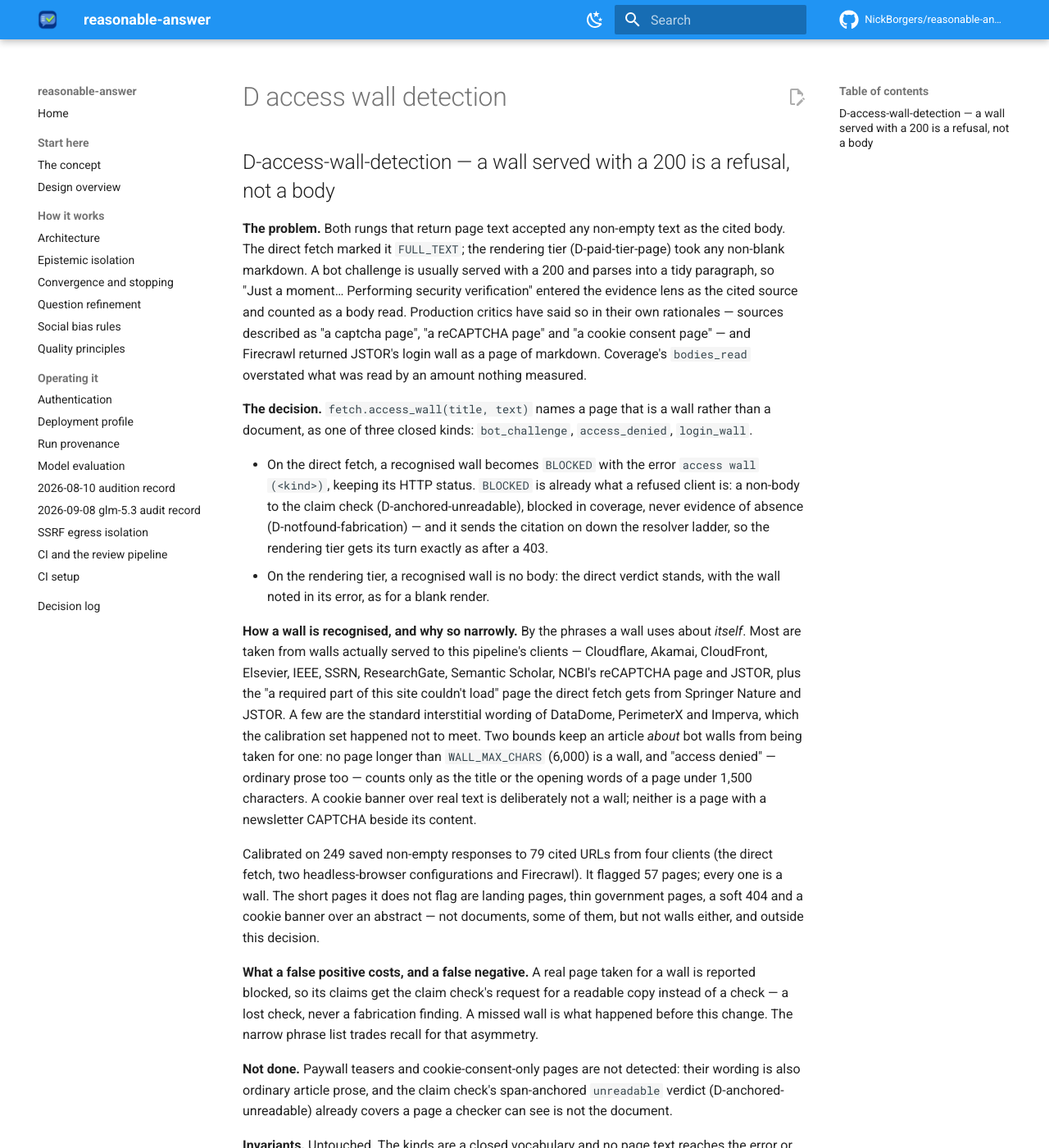
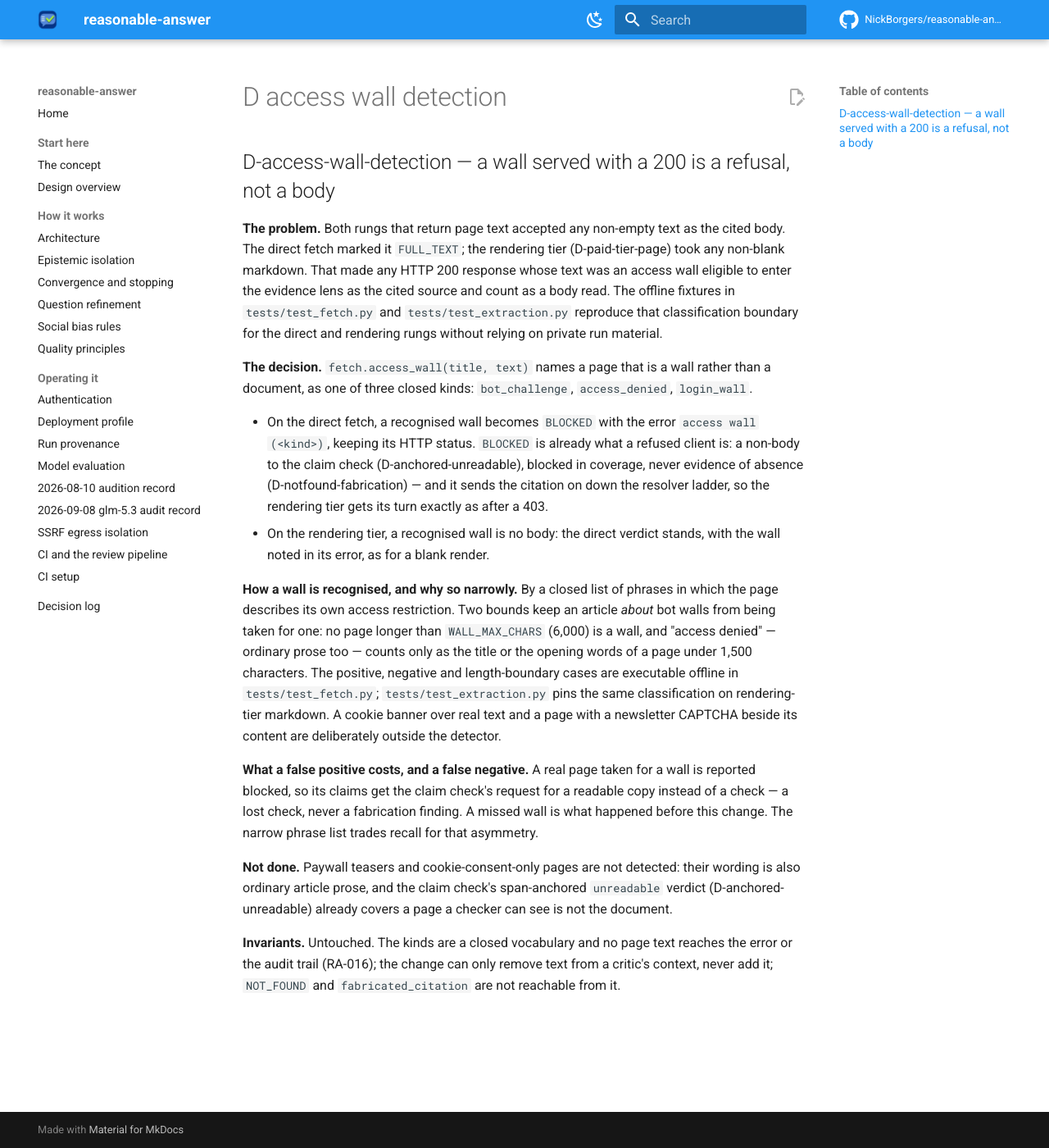
Before and after one commit to NickBorgers/reasonable-answer, an MkDocs documentation site: the page built from docs/decisions/D-access-wall-detection.md, in a window 1280 px wide and 1400 px high. Shown: the whole window at 82% size. Built offline with MkDocs 1.6.1 and Material for MkDocs 9.7.7, drawn with Linux system fonts in a browser that asks for light colours; comment, search, counter and statistics services are not loaded.

Commit message:
fix: address reviewer findings (cycle 1, cold)
Addressed the sole blocker by removing unauditable private calibration and production-observation claims from D-access-wall-detection. The decision now grounds the classification boundary and thresholds in committed offline fixtures while preserving the PR's behavior and intent. All 2,250 offline tests pass and Ruff is clean.

Addressed:
  - quality/qual-claim-unsupported-1

```diff
--- a/docs/decisions/D-access-wall-detection.md
+++ b/docs/decisions/D-access-wall-detection.md
@@ -2,12 +2,10 @@
 
 **The problem.** Both rungs that return page text accepted any non-empty text as the cited body.
 The direct fetch marked it `FULL_TEXT`; the rendering tier (D-paid-tier-page) took any non-blank
-markdown. A bot challenge is usually served with a 200 and parses into a tidy paragraph, so
-"Just a moment… Performing security verification" entered the evidence lens as the cited source
-and counted as a body read. Production critics have said so in their own rationales — sources
-described as "a captcha page", "a reCAPTCHA page" and "a cookie consent page" — and Firecrawl
-returned JSTOR's login wall as a page of markdown. Coverage's `bodies_read` overstated what was
-read by an amount nothing measured.
+markdown. That made any HTTP 200 response whose text was an access wall eligible to enter the
+evidence lens as the cited source and count as a body read. The offline fixtures in
+`tests/test_fetch.py` and `tests/test_extraction.py` reproduce that classification boundary for
+the direct and rendering rungs without relying on private run material.
 
 **The decision.** `fetch.access_wall(title, text)` names a page that is a wall rather than a
 document, as one of three closed kinds: `bot_challenge`, `access_denied`, `login_wall`.
@@ -20,22 +18,14 @@ document, as one of three closed kinds: `bot_challenge`, `access_denied`, `login
 - On the rendering tier, a recognised wall is no body: the direct verdict stands, with the
   wall noted in its error, as for a blank render.
 
-**How a wall is recognised, and why so narrowly.** By the phrases a wall uses about *itself*.
-Most are taken from walls actually served to this pipeline's clients — Cloudflare, Akamai,
-CloudFront, Elsevier, IEEE, SSRN, ResearchGate, Semantic Scholar, NCBI's reCAPTCHA page and JSTOR,
-plus the "a required part of this site couldn't load" page the direct fetch gets from Springer
-Nature and JSTOR. A few are the standard interstitial wording of DataDome, PerimeterX and
-Imperva, which the calibration set happened not to meet. Two bounds keep an article *about* bot walls from being taken for one: no page
-longer than `WALL_MAX_CHARS` (6,000) is a wall, and "access denied" — ordinary prose too — counts
-only as the title or the opening words of a page under 1,500 characters. A cookie banner over
-real text is deliberately not a wall; neither is a page with a newsletter CAPTCHA beside its
-content.
-
-Calibrated on 249 saved non-empty responses to 79 cited URLs from four clients (the direct fetch, two
-headless-browser configurations and Firecrawl). It flagged 57 pages; every one is a wall. The
-short pages it does not flag are landing pages, thin government pages, a soft 404 and a cookie
-banner over an abstract — not documents, some of them, but not walls either, and outside this
-decision.
+**How a wall is recognised, and why so narrowly.** By a closed list of phrases in which the page
+describes its own access restriction. Two bounds keep an article *about* bot walls from being
+taken for one: no page longer than `WALL_MAX_CHARS` (6,000) is a wall, and "access denied" —
+ordinary prose too — counts only as the title or the opening words of a page under 1,500
+characters. The positive, negative and length-boundary cases are executable offline in
+`tests/test_fetch.py`; `tests/test_extraction.py` pins the same classification on rendering-tier
+markdown. A cookie banner over real text and a page with a newsletter CAPTCHA beside its content
+are deliberately outside the detector.
 
 **What a false positive costs, and a false negative.** A real page taken for a wall is reported
 blocked, so its claims get the claim check's request for a readable copy instead of a check — a
```
